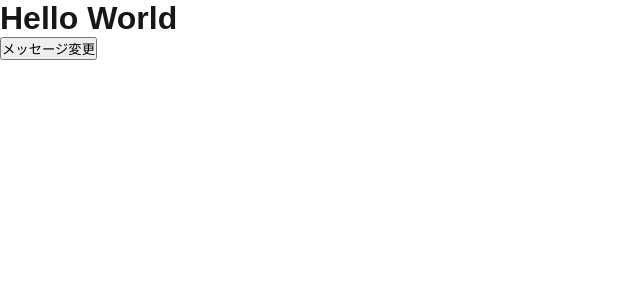
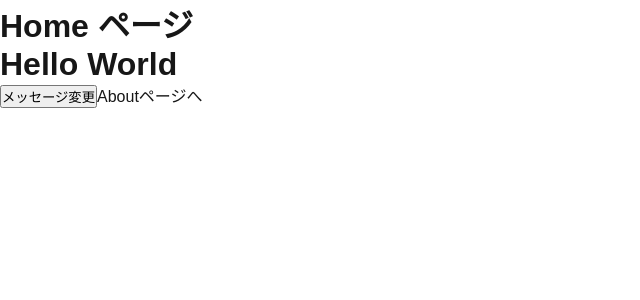
Before and after one commit to dogadoga/next-playground, a Next.js app: page / in a window 1280 px wide. Shown: the top 300 px of the page, without its empty margins (0-640 px from the left). Built offline with nearby package versions, Linux system fonts and the light colour scheme.

Commit message:
feat: About ページへの遷移を実装

```diff
--- a/app/page.tsx
+++ b/app/page.tsx
@@ -1,13 +1,16 @@
 "use client";
 
 import { useState } from "react";
+import Link from "next/link";
 
 export default function Home() {
   const [message, setMessage] = useState("Hello World");
   return (
     <main>
+      <h1>Home ページ</h1>
       <h1>{message}</h1>
       <button onClick={() => setMessage("こんにちは")}>メッセージ変更</button>
+      <Link href="/about">Aboutページへ</Link>
     </main>
   );
 }
```
Also changed, not shown: app/about/page.tsx (added, +7 -0 lines), 1 other file (tests, documents, lock files or other folders).
